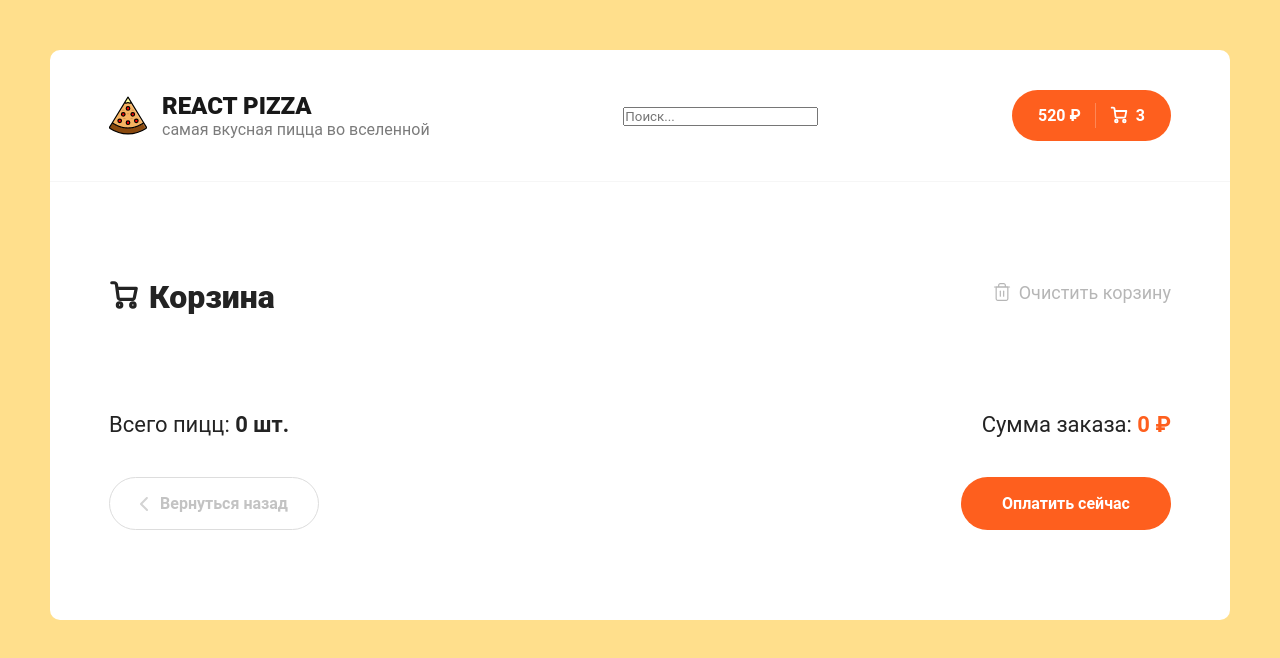
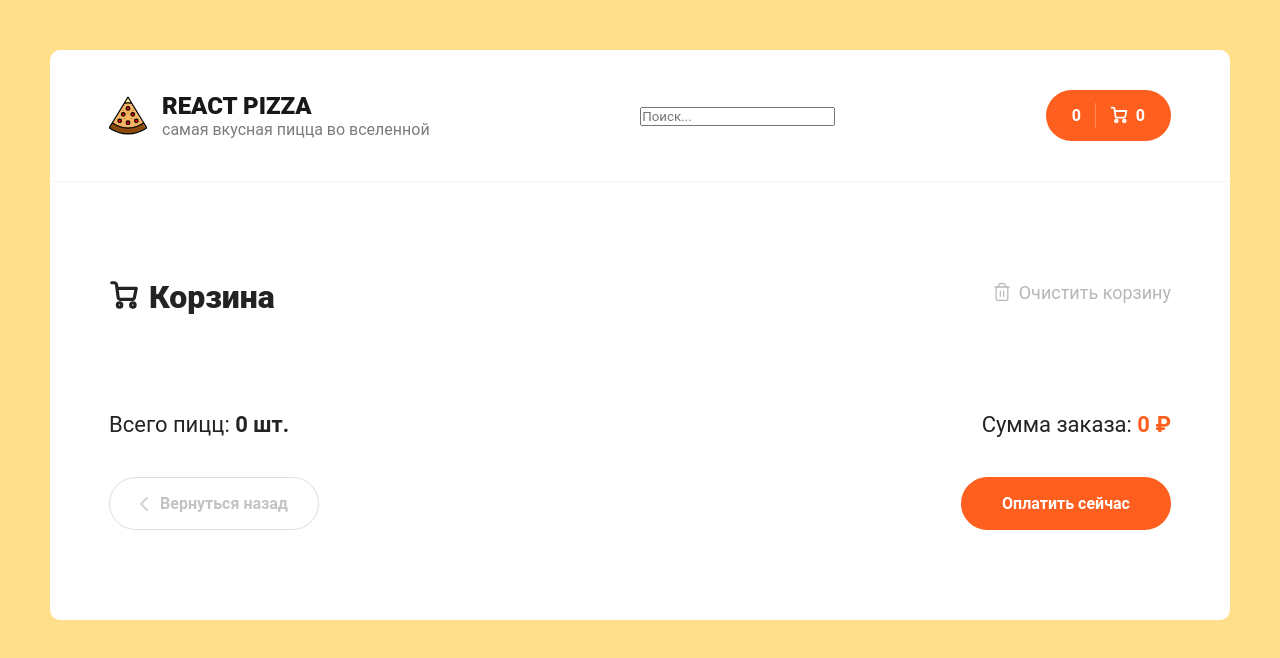
Before and after one commit to demishtigov/pizza-react, a React (Create React App) app: page /cart in a window 1280 px wide. Shown: the top 658 px of the page. Built offline with nearby package versions, Linux system fonts and the light colour scheme.

Commit message:
done with the logic

```diff
--- a/src/App.tsx
+++ b/src/App.tsx
@@ -1,5 +1,3 @@
-import React from "react";
-
 import Header from "./components/Header";
 import Home from "./pages/Home";
 import NotFound from "./pages/NotFound";
@@ -8,7 +6,7 @@ import Cart from "./pages/Cart";
 import { Routes, Route } from "react-router-dom";
 import "./scss/app.scss";
 
-const App = () => {
+const App: React.FC = () => {
   return (
     <div className="wrapper">
       <Header />
--- a/src/components/Header.jsx
+++ b/src/components/Header.jsx
@@ -1,8 +1,11 @@
 import logo from "../assets/img/pizza-logo.svg";
 import { Link } from "react-router-dom";
 import Search from "./Search";
+import { useSelector } from "react-redux";
 
 const Header = () => {
+  const { items, totalPrice, totalCount } = useSelector((state) => state.cart);
+
   return (
     <div className="header">
       <div className="container">
@@ -18,7 +21,7 @@ const Header = () => {
         <Search />
         <div className="header__cart">
           <Link to="/cart" className="button button--cart">
-            <span>520 ₽</span>
+            <span>{totalPrice}</span>
             <div className="button__delimiter"></div>
             <svg
               width="18"
@@ -49,7 +52,7 @@ const Header = () => {
                 strokeLinejoin="round"
               />
             </svg>
-            <span>3</span>
+            <span>{totalCount}</span>
           </Link>
         </div>
       </div>
--- a/src/components/PizzaBlock/index.jsx
+++ b/src/components/PizzaBlock/index.jsx
@@ -15,6 +15,8 @@ const PizzaBlock = ({ id, title, imageUrl, types, sizes, price }) => {
       title,
       imageUrl,
       price,
+      type: typesName[activeType],
+      size: sizes[activeSize],
     };
     dispatch(addItem(item));
   };
@@ -26,8 +28,7 @@ const PizzaBlock = ({ id, title, imageUrl, types, sizes, price }) => {
         <h4 className="pizza-block__title">{title}</h4>
         <div className="pizza-block__selector">
           <ul>
-            {types.map((itemId, i) => {
-              return (
+            {types.map((itemId, i) => (
               <li
                 key={i}
                 onClick={() => setActiveType(itemId)}
@@ -35,13 +36,11 @@ const PizzaBlock = ({ id, title, imageUrl, types, sizes, price }) => {
               >
                 {typesName[itemId]}
               </li>
-              );
-            })}
+            ))}
           </ul>
 
           <ul>
-            {sizes.map((size, id) => {
-              return (
+            {sizes.map((size, id) => (
               <li
                 key={id}
                 onClick={() => setActiveSize(id)}
@@ -49,8 +48,7 @@ const PizzaBlock = ({ id, title, imageUrl, types, sizes, price }) => {
               >
                 {size} см.
               </li>
-              );
-            })}
+            ))}
           </ul>
         </div>
         <div className="pizza-block__bottom">
@@ -72,7 +70,7 @@ const PizzaBlock = ({ id, title, imageUrl, types, sizes, price }) => {
               />
             </svg>
             <span>Добавить</span>
-            <i>1</i>
+            {/* <i>{}</i> */}
           </div>
         </div>
       </div>
--- a/src/components/Sort.jsx
+++ b/src/components/Sort.jsx
@@ -2,7 +2,7 @@ import React, { useState } from "react";
 import { useDispatch } from "react-redux";
 import { setChangeSort } from "../redux/slices/filterSlice";
 
-const Sort = ({ value }) => {
+const Sort = () => {
   const dispatch = useDispatch();
   const sortList = [
     { name: "популярности", sortProperty: "rating" },
--- a/src/pages/Home.jsx
+++ b/src/pages/Home.jsx
@@ -1,4 +1,4 @@
-import { useState, useEffect } from "react";
+import { useEffect } from "react";
 import { useDispatch, useSelector } from "react-redux";
 import { setCategoryId, setChangeSort } from "../redux/slices/filterSlice";
 import { fetchPizzas } from "../redux/thunks/pizzaThunks";
@@ -9,6 +9,16 @@ import Sceleton from "../components/PizzaBlock/sceleton";
 
 const Home = () => {
   const dispatch = useDispatch();
+
+  // const {categoryId, sort, searchInput, pizzas, status, error } = useSelector((state) => ({
+  //   categoryId: state.filter.categoryId
+  //   sort: state.filter.sort,
+  //   searchInput: state.filter.searchInput,
+  //   pizzas: state.pizza.items,
+  //   status: state.pizza.status,
+  //   error: state.pizza.error
+  // }));
+
   const categoryId = useSelector((state) => state.filter.categoryId);
   const sort = useSelector((state) => state.filter.sort);
   const searchInput = useSelector((state) => state.filter.searchInput);
@@ -37,7 +47,7 @@ const Home = () => {
     <>
       <div className="content__top">
         <Categories value={categoryId} onChangeCategory={onChangeCategory} />
-        <Sort value={sort} onChangeSort={onChangeSort} />
+        <Sort onChangeSort={onChangeSort} />
       </div>
       <h2 className="content__title">Все пиццы</h2>
       <div className="content__items">
--- a/src/pages/NotFound.jsx
+++ b/src/pages/NotFound.tsx
@@ -1,7 +1,7 @@
-import React from "react";
+import { FC } from "react";
 import NotFoundBlock from "../components/NotFoundBlock";
 
-const NotFound = () => {
+const NotFound: FC = () => {
   return <NotFoundBlock />;
 };
 
```
Lines whose indentation alone changed are shown as unchanged.
